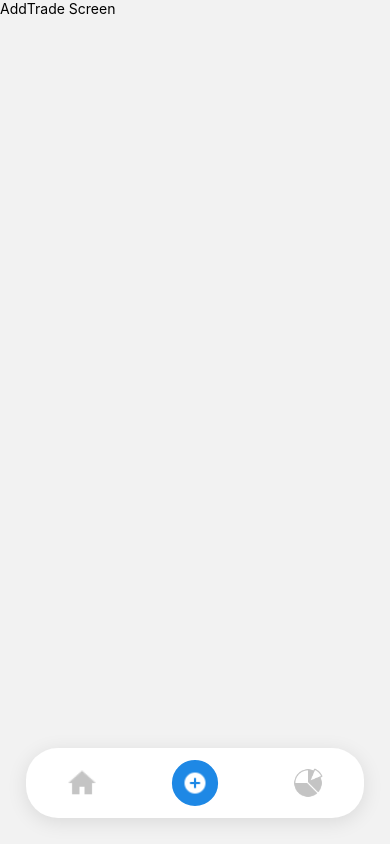
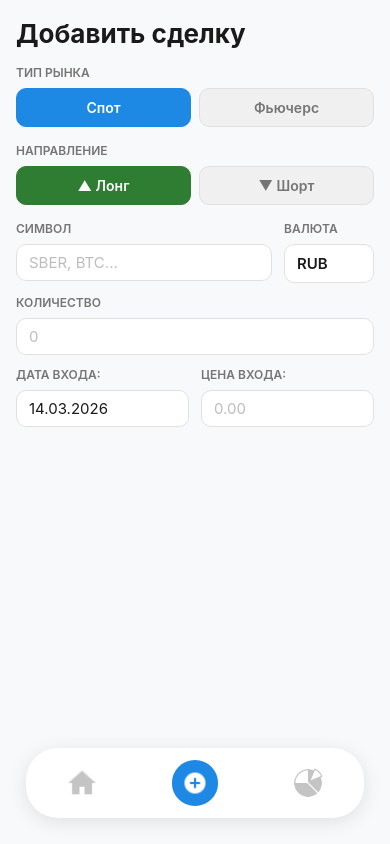
Before and after one commit to emarishkin/DiaryTrader, a React Native app: screen /AddTrade in a window 390 px wide. Built offline with nearby package versions, Linux system fonts and the light colour scheme.

Commit message:
AddTradeScreen 1/2

```diff
--- a/src/screens/AddTradeScreen.tsx
+++ b/src/screens/AddTradeScreen.tsx
@@ -1,11 +1,203 @@
-import { Text, View } from "react-native"
+import { use, useState } from "react"
+import { KeyboardAvoidingView, Platform, ScrollView, StyleSheet, Text, TextInput, TouchableOpacity, View } from "react-native"
+import { SafeAreaView } from "react-native-safe-area-context"
+import { todayString } from "../utils/tradeUtils"
 
 const AddTradeScreen = () => {
+
+    const [market,setMarket] = useState<'spot' | 'futures'>('spot')
+    const [direction,setDirection] = useState<'long' | 'short'>('long')
+    const [symbol,setSymbol] = useState('')
+    const [quantity,setQuantity] = useState('')
+    const [entryDate,setEnrtyDate] = useState(todayString())
+    const [entryPrice,setEntryPrice] = useState('')
+    const [currency,setCurrency] = useState('RUB')
+
+    const cycleCurrency = () => {
+        const list = ['RUB','USD','EUR','USDT']
+        const next = list[(list.indexOf(currency)+1)%list.length]
+        setCurrency(next)
+    }
+
     return(
-        <View>
-            <Text>AddTrade Screen</Text>
-        </View>
+        <SafeAreaView style={styles.root}>
+            <KeyboardAvoidingView style={{flex:1}} behavior={Platform.OS === 'ios' ? 'padding' : undefined}>
+                <Text style={styles.title}>Добавить сделку</Text>
+                <ScrollView contentContainerStyle={styles.content} keyboardShouldPersistTaps='handled' showsVerticalScrollIndicator={false}>
+
+                    <Text style={styles.groupLabel}>Тип Рынка</Text>
+
+                    <View style={styles.toggleRow}>
+                        <TouchableOpacity style={[styles.toggleBtn, market === 'spot' && styles.toggleBtnActive]} onPress={()=>setMarket('spot')}>
+                            <Text style={[styles.toggleText, market === 'spot' && styles.toggleTextActive]}>Спот</Text>
+                        </TouchableOpacity>
+
+                        <TouchableOpacity style={[styles.toggleBtn, market === 'futures' && styles.toggleBtnActive]} onPress={()=>setMarket('futures')}>
+                            <Text style={[styles.toggleText, market === 'futures' && styles.toggleTextActive]}>Фьючерс</Text>
+                        </TouchableOpacity>
+                    </View>
+
+                    <Text style={styles.groupLabel}>Направление</Text>
+
+                    <View style={styles.toggleRow}>
+                        <TouchableOpacity style={[styles.toggleBtn, direction === 'long' && styles.toggleLong]} onPress={()=>setDirection('long')}>
+                            <Text style={[styles.toggleText, direction === 'long' && styles.toggleTextActive]}>▲ Лонг</Text>
+                        </TouchableOpacity>
+
+                        <TouchableOpacity style={[styles.toggleBtn, direction === 'short' && styles.toggleShort]} onPress={()=>setDirection('short')}>
+                            <Text style={[styles.toggleText, direction === 'short' && styles.toggleTextActive]}>▼ Шорт</Text>
+                        </TouchableOpacity>
+                    </View>
+
+                    <View style={styles.row2}>
+                        <View style={{flex:1}}>
+                            <Text style={styles.groupLabel}>Символ</Text>
+                            <TextInput
+                                style={styles.input}
+                                value={symbol}
+                                onChangeText={setSymbol}
+                                placeholder="SBER, BTC..."
+                                placeholderTextColor='#BDBDBD'
+                            />
+                        </View>
+                        <View style={styles.currencyBox}>
+                            <Text style={styles.groupLabel}>Валюта</Text>
+                            <TouchableOpacity style={styles.currencyPill} onPress={cycleCurrency}>
+                                <Text style={styles.currencyText}>{currency}</Text>
+                            </TouchableOpacity>
+                        </View>
+                    </View>
+
+                    <Text style={styles.groupLabel}>Количество</Text>
+                    <TextInput
+                        style={styles.input}
+                        value={quantity}
+                        onChangeText={setQuantity}
+                        placeholder="0"
+                        placeholderTextColor='#BDBDBD'
+                        keyboardType='decimal-pad'
+                    />
+
+                    <View style={styles.row2}>
+                        <View style={{flex:1}}>
+                            <Text style={styles.groupLabel}>Дата входа:</Text>
+                            <TextInput
+                                style={styles.input}
+                                value={entryDate}
+                                onChangeText={setEnrtyDate}
+                                placeholder="DD.MM.YYYY"
+                                placeholderTextColor='#BDBDBD'
+                            />
+                        </View>
+                        <View style={{flex:1}}>
+                            <Text style={styles.groupLabel}>Цена входа:</Text>
+                            <TextInput
+                                style={styles.input}
+                                value={entryPrice}
+                                onChangeText={setEntryPrice}
+                                placeholder="0.00"
+                                placeholderTextColor='#BDBDBD'
+                                keyboardType="decimal-pad"
+                            />
+                        </View>
+                    </View>
+
+                    <View style={{height:100}} />
+                </ScrollView>
+            </KeyboardAvoidingView>
+        </SafeAreaView>
     )
   }
 
+const styles = StyleSheet.create({
+    root:{
+        flex:1,
+        backgroundColor:'#F8F9FA'
+    },
+    content:{
+        paddingHorizontal:16
+    },
+    title:{
+        paddingHorizontal:16,
+        fontSize:26,
+        fontWeight:'700',
+        color:'#1A1A1A',
+        paddingTop:18,
+        paddingBottom:16
+    },
+    groupLabel:{
+        fontSize:12,
+        fontWeight:'600',
+        color:'#757575',
+        marginBottom:8,
+        textTransform:'uppercase'
+    },
+    toggleRow:{
+        flexDirection:'row',
+        gap:8,
+        marginBottom:16
+    },
+    toggleBtn:{
+        flex:1,
+        paddingVertical:10,
+        borderRadius:10,
+        alignItems:'center',
+        backgroundColor:'#F0F0F0',
+        borderWidth:1,
+        borderColor:'#E0E0E0'
+    },
+    toggleBtnActive: {
+        backgroundColor: '#1E88E5',
+        borderColor: '#1E88E5'
+    },
+    toggleLong: {
+        backgroundColor: '#2E7D32',
+        borderColor: '#2E7D32'
+    },
+    toggleShort: {
+        backgroundColor: '#C62828',
+        borderColor: '#C62828'
+    },
+    toggleText: {
+        fontSize: 14,
+        fontWeight: '600',
+        color: '#757575'
+    },
+    toggleTextActive: {
+        color: '#FFF'
+    },
+    row2: {
+        flexDirection: 'row',
+        gap: 12
+    },
+    input: {
+        backgroundColor: '#FFF',
+        borderRadius: 10,
+        borderWidth: 1,
+        borderColor: '#E0E0E0',
+        paddingHorizontal: 12,
+        paddingVertical: Platform.OS === 'ios' ? 12 : 8,
+        fontSize: 15,
+        color: '#1A1A1A',
+        marginBottom: 12,
+    },
+    currencyBox: {
+        width: 90
+    },
+    currencyPill: {
+        backgroundColor: '#FFF',
+        borderRadius: 10,
+        borderWidth: 1,
+        borderColor: '#E0E0E0',
+        paddingHorizontal: 12,
+        paddingVertical: Platform.OS === 'ios' ? 12 : 9,
+        marginBottom: 12,
+    },
+    currencyText: {
+        fontSize: 15,
+        fontWeight: '600',
+        color: '#1A1A1A'
+    },
+})
+
 export default AddTradeScreen
```
